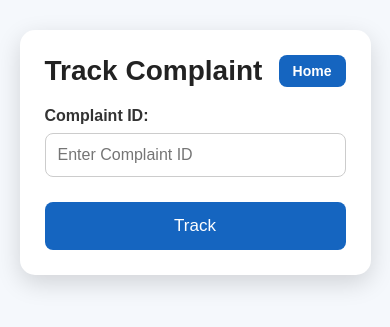
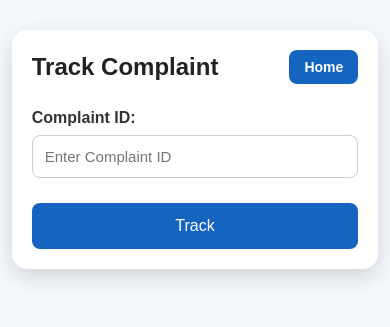
Before and after one commit to mayurjatapara0-sketch/mayur, a Django app: page /track/ in a window 390 px wide. Shown: the top 327 px of the page. Run offline with Django 5.2, Linux system fonts and the light colour scheme.

Commit message:
fixed track page styling and home button

```diff
--- a/static/css/style.css
+++ b/static/css/style.css
@@ -105,7 +105,7 @@ body{
 
 
 /* ===========================
-   BUTTONS
+   MAIN BUTTONS
 =========================== */
 
 .btn{
@@ -257,7 +257,7 @@ footer p{
 
 
 /* ===========================
-   REGISTER COMPLAINT
+   CONTAINER
 =========================== */
 
 .container{
@@ -269,11 +269,21 @@ footer p{
     box-shadow:0 8px 25px rgba(0,0,0,.15);
 }
 
+.container h1{
+    color:#222;
+    margin-bottom:0;
+}
+
 .container h2{
     text-align:center;
     color:#0d2b5c;
     margin-bottom:25px;
 }
+
+
+/* ===========================
+   FORM
+=========================== */
 
 label{
     display:block;
@@ -307,6 +317,70 @@ button{
 
 button:hover{
     background:#0d47a1;
+}
+
+
+/* ===========================
+   TRACK PAGE HEADER
+=========================== */
+
+.page-header{
+    width:100%;
+    display:flex;
+    justify-content:space-between;
+    align-items:center;
+    margin-bottom:25px;
+}
+
+.page-header h1{
+    margin:0;
+    color:#222;
+}
+
+
+/* ===========================
+   HOME BUTTON
+=========================== */
+
+.home-btn{
+    display:inline-block;
+    padding:12px 25px;
+    background:#1565c0;
+    color:#ffffff !important;
+    text-decoration:none !important;
+    border-radius:8px;
+    font-size:17px;
+    font-weight:bold;
+    white-space:nowrap;
+    transition:.3s;
+}
+
+.home-btn:hover{
+    background:#0d47a1;
+    color:#ffffff !important;
+}
+
+
+/* ===========================
+   TRACK PAGE DETAILS
+=========================== */
+
+.details{
+    margin-top:25px;
+    background:#eef5ff;
+    padding:20px;
+    border-left:5px solid #1565c0;
+    border-radius:10px;
+}
+
+.details p{
+    margin:10px 0;
+    font-size:17px;
+}
+
+.status{
+    color:#ff9800;
+    font-weight:bold;
 }
 
 
@@ -373,7 +447,7 @@ button:hover{
     font-weight:bold;
     text-align:center;
     color:#fff;
-    transition:0.3s;
+    transition:.3s;
 }
 
 .success-card .btn{
@@ -392,62 +466,6 @@ button:hover{
 
 .success-card .btn-secondary:hover{
     background:#218838;
-}
-
-
-/* ===========================
-   TRACK PAGE
-=========================== */
-
-.details{
-    margin-top:25px;
-    background:#eef5ff;
-    padding:20px;
-    border-left:5px solid #1565c0;
-    border-radius:10px;
-}
-
-.details p{
-    margin:10px 0;
-    font-size:17px;
-}
-
-.status{
-    color:#ff9800;
-    font-weight:bold;
-}
-
-
-/* ===========================
-   TRACK PAGE HEADER
-=========================== */
-
-.page-header{
-    display:flex;
-    justify-content:space-between;
-    align-items:center;
-    width:100%;
-    margin-bottom:20px;
-}
-
-.page-header h1{
-    margin:0;
-}
-
-.home-btn{
-    display:inline-block;
-    padding:10px 22px;
-    background:#1565c0;
-    color:#ffffff;
-    text-decoration:none;
-    border-radius:8px;
-    font-weight:bold;
-    white-space:nowrap;
-    transition:0.3s;
-}
-
-.home-btn:hover{
-    background:#0d47a1;
 }
 
 
@@ -478,6 +496,14 @@ button:hover{
         width:100%;
     }
 
+    .hero-text h1{
+        font-size:40px;
+    }
+
+    .hero-text p{
+        font-size:18px;
+    }
+
     .hero-image{
         width:100%;
         margin-top:40px;
@@ -492,6 +518,7 @@ button:hover{
     .page-header{
         flex-direction:row;
         align-items:center;
+        gap:15px;
     }
 
     .page-header h1{
@@ -499,7 +526,50 @@ button:hover{
     }
 
     .home-btn{
-        padding:8px 14px;
+        padding:10px 18px;
+        font-size:15px;
+    }
+
+    .success-card{
+        width:90%;
+        padding:30px 20px;
+    }
+
+    .success-card .btn,
+    .success-card .btn-secondary{
+        width:100%;
+    }
+
+}
+
+
+/* ===========================
+   SMALL MOBILE
+=========================== */
+
+@media(max-width:480px){
+
+    .container{
+        width:94%;
+        padding:20px;
+    }
+
+    .page-header h1{
+        font-size:24px;
+    }
+
+    .home-btn{
+        padding:9px 15px;
         font-size:14px;
     }
+
+    input,
+    textarea{
+        font-size:15px;
+    }
+
+    button{
+        font-size:16px;
+    }
+
 }
```
